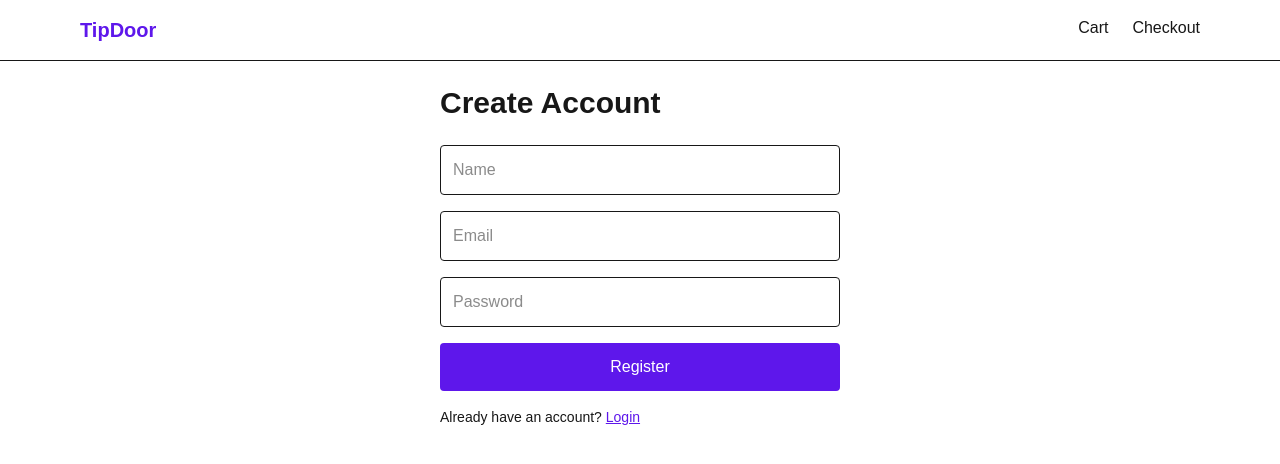
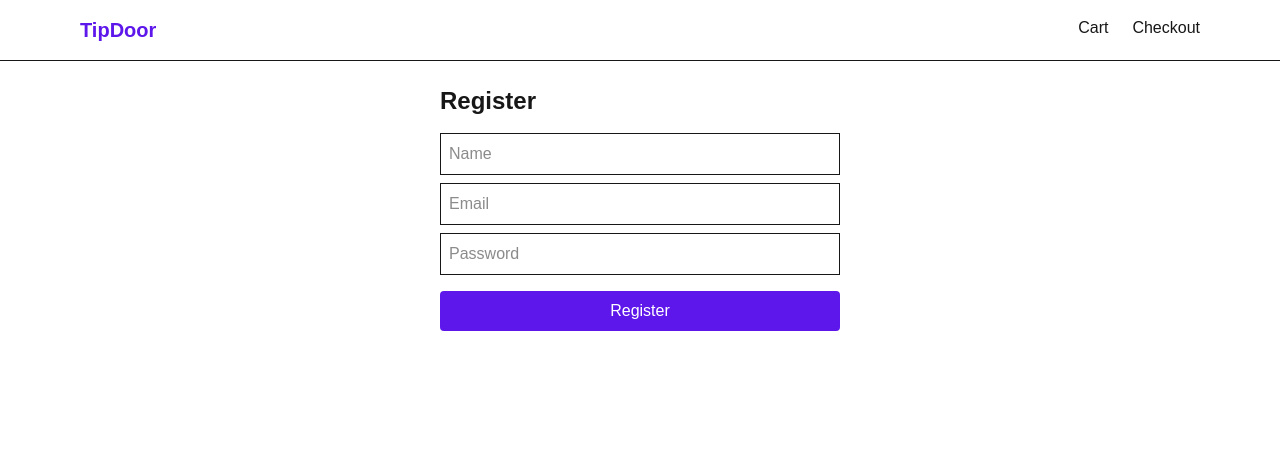
Before and after one commit to abhishal-ks/tipdoor-dropshipping, a Next.js app: page /register in a window 1280 px wide. Shown: the top 464 px of the page. Built offline with nearby package versions, Linux system fonts and the light colour scheme.

Commit message:
Fix deployment issues

```diff
--- a/src/app/api/auth/login/route.ts
+++ b/src/app/api/auth/login/route.ts
@@ -1,6 +1,3 @@
-"use client";
-export const dynamic = "force-dynamic";
-
 import { connectDB } from "@/lib/db";
 import User from "@/models/User";
 import { NextResponse } from "next/server";
--- /dev/null
+++ b/src/app/login/LoginClient.tsx
@@ -0,0 +1,58 @@
+'use client';
+
+import { useSearchParams, useRouter } from "next/navigation";
+import { useState } from "react";
+
+export default function LoginClient() {
+    const searchParams = useSearchParams();
+    const router = useRouter();
+    const redirect = searchParams.get("redirect") || "/";
+
+    const [email, setEmail] = useState("");
+    const [password, setPassword] = useState("");
+
+    const handleLogin = async () => {
+        const res = await fetch("/api/auth/login", {
+            method: "POST",
+            headers: { "Content-Type": "application/json" },
+            body: JSON.stringify({ email, password }),
+        });
+
+        const data = await res.json();
+
+        if (data.token) {
+            localStorage.setItem("token", data.token);
+            router.push(redirect);
+        } else {
+            alert(data.error);
+        }
+    };
+
+    return (
+        <div className="max-w-md mx-auto p-6">
+            <h1 className="text-2xl font-bold mb-4">Login</h1>
+
+            <input
+                className="border p-2 mb-2 w-full"
+                placeholder="Email"
+                value={email}
+                onChange={(e) => setEmail(e.target.value)}
+            />
+
+            <input
+                className="border p-2 mb-4 w-full"
+                type="password"
+                placeholder="Password"
+                value={password}
+                onChange={(e) => setPassword(e.target.value)}
+            />
+
+            <button
+                onClick={handleLogin}
+                className="bg-[#5e17eb] text-white w-full py-2 rounded"
+            >
+                Login
+            </button>
+        </div>
+    );
+}
--- a/src/app/login/page.tsx
+++ b/src/app/login/page.tsx
@@ -1,81 +1,12 @@
-"use client";
+import { Suspense } from "react";
+import LoginClient from "./LoginClient";
 
-import { useState } from "react";
-import { useRouter, useSearchParams } from "next/navigation";
-import Link from "next/link";
+export const dynamic = "force-dynamic";
 
 export default function LoginPage() {
-    const router = useRouter();
-    const searchParams = useSearchParams();
-    const next = searchParams.get("next") || "/";
-    const [form, setForm] = useState({
-        email: "",
-        password: "",
-    });
-    const [loading, setLoading] = useState(false);
-
-    const handleChange = (e: any) => {
-        setForm({ ...form, [e.target.name]: e.target.value });
-    };
-
-    const handleSubmit = async (e: any) => {
-        e.preventDefault();
-        setLoading(true);
-
-        const res = await fetch("/api/auth/login", {
-            method: "POST",
-            headers: { "Content-Type": "application/json" },
-            body: JSON.stringify(form),
-        });
-
-        const data = await res.json();
-
-        if (data.token) {
-            localStorage.setItem("token", data.token);
-            router.push(next);
-        } else {
-            alert(data.error || "Login failed");
-        }
-
-        setLoading(false);
-    };
-
     return (
-        <div className="max-w-md mx-auto p-6">
-            <h1 className="text-3xl font-bold mb-6">Login</h1>
-
-            <form onSubmit={handleSubmit} className="flex flex-col gap-4">
-                <input
-                    name="email"
-                    type="email"
-                    placeholder="Email"
-                    className="border p-3 rounded"
-                    onChange={handleChange}
-                    required
-                />
-                <input
-                    name="password"
-                    type="password"
-                    placeholder="Password"
-                    className="border p-3 rounded"
-                    onChange={handleChange}
-                    required
-                />
-
-                <button
-                    type="submit"
-                    className="bg-[#5e17eb] text-white py-3 rounded hover:bg-[#4b12c2]"
-                >
-                    {loading ? "Logging in..." : "Login"}
-                </button>
-            </form>
-
-            <p className="mt-4 text-sm">
-                Don’t have an account?{" "}
-                <Link href="/register" className="text-[#5e17eb] underline">
-                    Register
-                </Link>
-            </p>
-        </div>
+        <Suspense fallback={<div>Loading...</div>}>
+            <LoginClient />
+        </Suspense>
     );
 }
--- /dev/null
+++ b/src/app/register/RegisterClient.tsx
@@ -0,0 +1,66 @@
+"use client";
+
+import { useSearchParams, useRouter } from "next/navigation";
+import { useState } from "react";
+
+export default function RegisterClient() {
+    const searchParams = useSearchParams();
+    const router = useRouter();
+    const redirect = searchParams.get("redirect") || "/";
+
+    const [name, setName] = useState("");
+    const [email, setEmail] = useState("");
+    const [password, setPassword] = useState("");
+
+    const handleRegister = async () => {
+        const res = await fetch("/api/auth/register", {
+            method: "POST",
+            headers: { "Content-Type": "application/json" },
+            body: JSON.stringify({ name, email, password }),
+        });
+
+        const data = await res.json();
+
+        if (data.token) {
+            localStorage.setItem("token", data.token);
+            router.push(redirect);
+        } else {
+            alert(data.error);
+        }
+    };
+
+    return (
+        <div className="max-w-md mx-auto p-6">
+            <h1 className="text-2xl font-bold mb-4">Register</h1>
+
+            <input
+                className="border p-2 mb-2 w-full"
+                placeholder="Name"
+                value={name}
+                onChange={(e) => setName(e.target.value)}
+            />
+
+            <input
+                className="border p-2 mb-2 w-full"
+                placeholder="Email"
+                value={email}
+                onChange={(e) => setEmail(e.target.value)}
+            />
+
+            <input
+                className="border p-2 mb-4 w-full"
+                type="password"
+                placeholder="Password"
+                value={password}
+                onChange={(e) => setPassword(e.target.value)}
+            />
+
+            <button
+                onClick={handleRegister}
+                className="bg-[#5e17eb] text-white w-full py-2 rounded"
+            >
+                Register
+            </button>
+        </div>
+    );
+}
--- a/src/app/register/page.tsx
+++ b/src/app/register/page.tsx
@@ -1,89 +1,12 @@
-"use client";
+import { Suspense } from "react";
+import RegisterClient from "./RegisterClient";
 
-import { useState } from "react";
-import { useRouter, useSearchParams } from "next/navigation";
-import Link from "next/link";
+export const dynamic = "force-dynamic";
 
 export default function RegisterPage() {
-    const router = useRouter();
-    const searchParams = useSearchParams();
-    const next = searchParams.get("next") || "/";
-    const [form, setForm] = useState({
-        name: "",
-        email: "",
-        password: "",
-    });
-    const [loading, setLoading] = useState(false);
-
-    const handleChange = (e: any) => {
-        setForm({ ...form, [e.target.name]: e.target.value });
-    };
-
-    const handleSubmit = async (e: any) => {
-        e.preventDefault();
-        setLoading(true);
-
-        const res = await fetch("/api/auth/register", {
-            method: "POST",
-            headers: { "Content-Type": "application/json" },
-            body: JSON.stringify(form),
-        });
-
-        const data = await res.json();
-
-        if (data.token) {
-            localStorage.setItem("token", data.token);
-            router.push(next);
-        } else {
-            alert(data.error || "Registration failed");
-        }
-
-        setLoading(false);
-    };
-
     return (
-        <div className="max-w-md mx-auto p-6">
-            <h1 className="text-3xl font-bold mb-6">Create Account</h1>
-
-            <form onSubmit={handleSubmit} className="flex flex-col gap-4">
-                <input
-                    name="name"
-                    placeholder="Name"
-                    className="border p-3 rounded"
-                    onChange={handleChange}
-                    required
-                />
-                <input
-                    name="email"
-                    type="email"
-                    placeholder="Email"
-                    className="border p-3 rounded"
-                    onChange={handleChange}
-                    required
-                />
-                <input
-                    name="password"
-                    type="password"
-                    placeholder="Password"
-                    className="border p-3 rounded"
-                    onChange={handleChange}
-                    required
-                />
-
-                <button
-                    type="submit"
-                    className="bg-[#5e17eb] text-white py-3 rounded hover:bg-[#4b12c2]"
-                >
-                    {loading ? "Creating..." : "Register"}
-                </button>
-            </form>
-
-            <p className="mt-4 text-sm">
-                Already have an account?{" "}
-                <Link href="/login" className="text-[#5e17eb] underline">
-                    Login
-                </Link>
-            </p>
-        </div>
+        <Suspense fallback={<div>Loading...</div>}>
+            <RegisterClient />
+        </Suspense>
     );
 }
--- a/src/lib/db.ts
+++ b/src/lib/db.ts
@@ -1,5 +1,3 @@
-import "server-only";
-
 import mongoose from "mongoose";
 
 const MONGODB_URI = process.env.MONGODB_URI as string;
```
Also changed, not shown: 1 other file (tests, documents, lock files or other folders).
